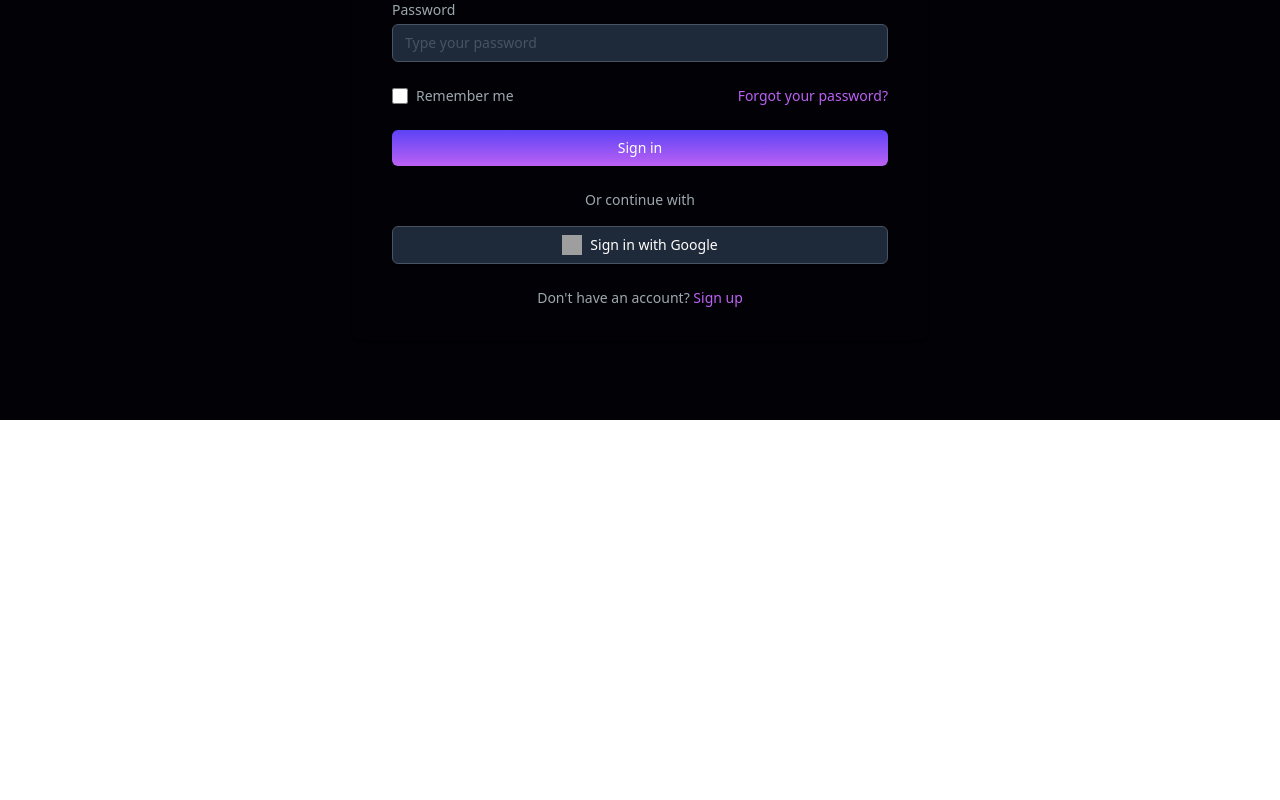
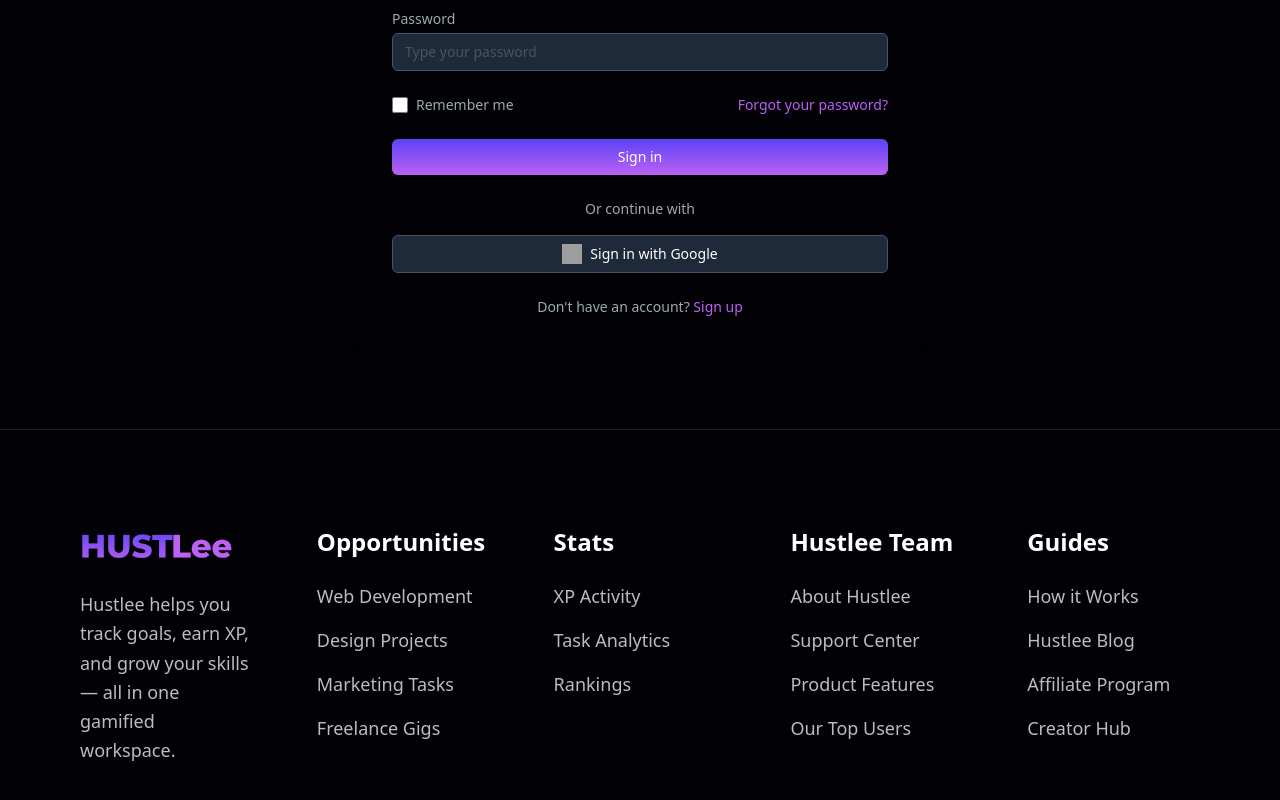
Before and after one commit to CodeWithRushil/Hustlee, a React (Vite) app in the folder frontend/: page /login in a window 1280 px wide. Shown: the part 452-1252 px from the top of the page. Before the commit the page ends 872 px from the top, so only its background shows below. Built offline with nearby package versions, Linux system fonts and the light colour scheme; no server answers; grey boxes are pictures that could not be loaded.

Commit message:
added-footer

```diff
--- /dev/null
+++ b/frontend/src/components/Footer.jsx
@@ -0,0 +1,69 @@
+import React from "react";
+
+export default function Footer() {
+  return (
+    <footer className="bg-[#020106] text-white py-24 px-6 md:px-20 border-t border-[#1E1B2E]">
+      <div className="max-w-7xl mx-auto grid grid-cols-1 md:grid-cols-5 gap-16">
+
+        {/* Column 1 — Branding */}
+        <div className="space-y-6">
+          {/* Logo Image */}
+          <img
+            src="/HUSTLee.png"
+            alt="HUSTLee Logo"
+            className="h-10 w-auto"
+          />
+
+          <p className="text-[#BCBCBC] leading-relaxed text-lg max-w-sm">
+            Hustlee helps you track goals, earn XP, and grow your skills—
+            all in one gamified workspace.
+          </p>
+        </div>
+
+        {/* Column 2 — Opportunities */}
+        <div>
+          <h3 className="text-2xl font-semibold mb-6">Opportunities</h3>
+          <ul className="space-y-4 text-[#BCBCBC] text-lg">
+            <li>Web Development</li>
+            <li>Design Projects</li>
+            <li>Marketing Tasks</li>
+            <li>Freelance Gigs</li>
+          </ul>
+        </div>
+
+        {/* Column 3 — Stats */}
+        <div>
+          <h3 className="text-2xl font-semibold mb-6">Stats</h3>
+          <ul className="space-y-4 text-[#BCBCBC] text-lg">
+            <li>XP Activity</li>
+            <li>Task Analytics</li>
+            <li>Rankings</li>
+          </ul>
+        </div>
+
+        {/* Column 4 — Hustlee Team */}
+        <div>
+          <h3 className="text-2xl font-semibold mb-6">Hustlee Team</h3>
+          <ul className="space-y-4 text-[#BCBCBC] text-lg">
+            <li>About Hustlee</li>
+            <li>Support Center</li>
+            <li>Product Features</li>
+            <li>Our Top Users</li>
+          </ul>
+        </div>
+
+        {/* Column 5 — Guides */}
+        <div>
+          <h3 className="text-2xl font-semibold mb-6">Guides</h3>
+          <ul className="space-y-4 text-[#BCBCBC] text-lg">
+            <li>How it Works</li>
+            <li>Hustlee Blog</li>
+            <li>Affiliate Program</li>
+            <li>Creator Hub</li>
+          </ul>
+        </div>
+
+      </div>
+    </footer>
+  );
+}
--- a/frontend/src/components/Login.jsx
+++ b/frontend/src/components/Login.jsx
@@ -1,6 +1,7 @@
 import React, { useState } from "react";
 import { Link } from "react-router-dom";
 import { useAuth } from "../context/AuthContext";
+import Footer from "../components/Footer";
 
 const Login = () => {
   const { login, googleLogin } = useAuth();
@@ -37,7 +38,7 @@ const Login = () => {
 
   return (
     <>
-      <nav className="relative px-8 py-4 shadow-md bg-[#020106]">
+      <nav className="relative px-8 py-5 shadow-md bg-[#020106] border-b border-[#1E1B2E]">
         <div className="flex items-center justify-between">
           {/* Left: Logo (linked to Home) */}
           <Link
@@ -331,6 +332,7 @@ const Login = () => {
           </div>
         </div>
       </div>
+      <Footer/>
     </>
   );
 };
--- a/frontend/src/components/Register.jsx
+++ b/frontend/src/components/Register.jsx
@@ -2,6 +2,7 @@ import React, { useState } from "react";
 import { Link, useNavigate } from "react-router-dom";
 import { useAuth } from "../context/AuthContext";
 import { motion } from "framer-motion";
+import Footer from "../components/Footer";
 
 // Define a list of common skills
 const commonSkills = [
@@ -466,7 +467,7 @@ const Register = () => {
 
   return (
     <>
-      <nav className="relative px-8 py-4 shadow-md bg-[#020106]">
+      <nav className="relative px-8 py-5 shadow-md bg-[#020106] border-b border-[#1E1B2E]">
         <div className="flex items-center justify-between">
           {/* Left: Logo (linked to Home) */}
           <Link
@@ -764,6 +765,7 @@ const Register = () => {
           </div>
         </motion.div>
       </div>
+      <Footer/>
     </>
   );
 };
--- a/frontend/src/pages/Home.jsx
+++ b/frontend/src/pages/Home.jsx
@@ -3,6 +3,7 @@ import { motion } from "framer-motion";
 import { Link } from "react-router-dom";
 import { useEffect } from "react";
 import { AnimatePresence } from "framer-motion";
+import Footer from "../components/Footer";
 
 const fadeIn = (delay = 0) => ({
   initial: { opacity: 0, y: 30 },
@@ -27,7 +28,7 @@ const Home = () => {
   }, []);
   return (
     <>
-      <nav className="relative px-8 py-4 shadow-md bg-[#020106]">
+      <nav className="relative px-8 py-5 shadow-md bg-[#020106] border-b border-[#1E1B2E]">
         <div className="flex items-center justify-between">
           {/* Left: Logo (linked to Home) */}
           <Link
@@ -585,6 +586,7 @@ const Home = () => {
           </motion.div>
         </section>
       </div>
+      <Footer/>
     </>
   );
 };
```
